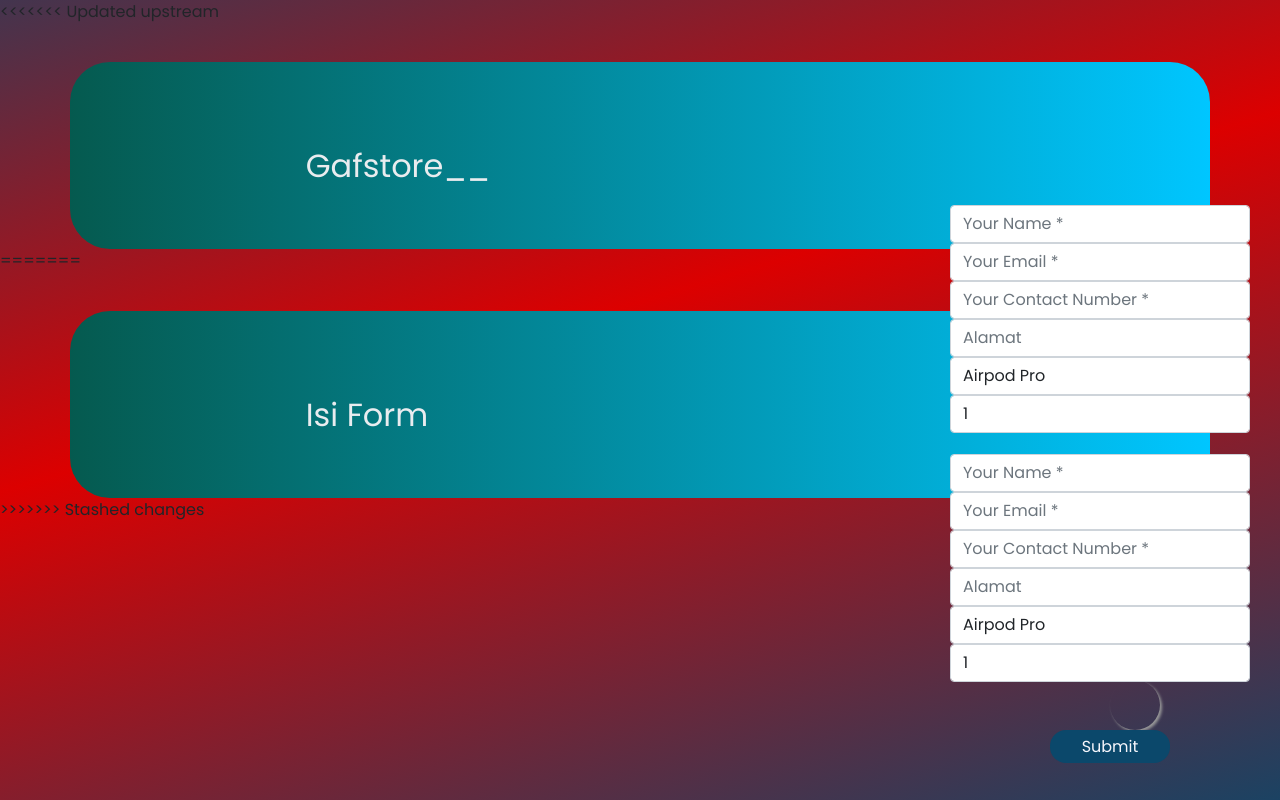
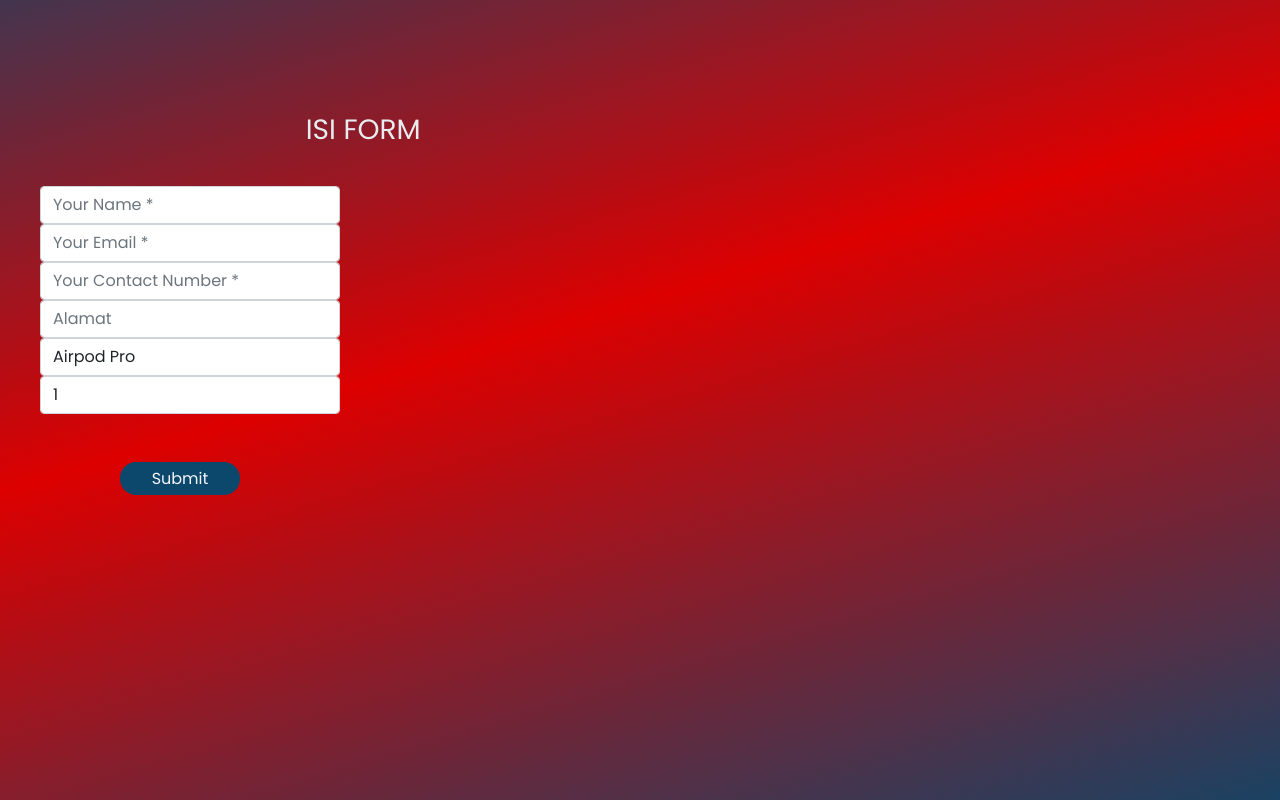
Before and after one commit to IkhwanFarihan/gafstore1.github.io, a plain HTML site: page whatsapp.html in a window 1280 px wide. Drawn offline with nearby package versions, Linux system fonts and the light colour scheme.

Commit message:
ketujuh kommit

```diff
--- a/style.css
+++ b/style.css
@@ -8,7 +8,7 @@
 body {
   height: 1800px;
 
-  min-width: 350px;
+  min-width: 360px;
   justify-content: center;
   position: relative;
   background: linear-gradient(163.45deg, #0b486b -15.18%, #dc0000 41.68%, #0b486b 104.89%);
--- a/whatsapp.html
+++ b/whatsapp.html
@@ -1,4 +1,3 @@
-<<<<<<< Updated upstream
 <html lang="en">
   <head>
     <meta charset="UTF-8" />
@@ -6,6 +5,11 @@
     <title>Document</title>
     <link href="https://cdn.jsdelivr.net/npm/bootstrap@5.0.2/dist/css/bootstrap.min.css" rel="stylesheet" integrity="sha384-EVSTQN3/azprG1Anm3QDgpJLIm9Nao0Yz1ztcQTwFspd3yD65VohhpuuCOmLASjC" crossorigin="anonymous" />
     <style>
+      @import url("https://fonts.googleapis.com/css2?family=Poppins:wght@400;700&display=swap");
+      body {
+        background: linear-gradient(163.45deg, #0b486b -15.18%, #dc0000 41.68%, #0b486b 104.89%);
+        font-family: "Poppins", sans-serif;
+      }
       .register .nav-tabs .nav-link:hover {
         border: none;
       }
@@ -27,150 +31,13 @@
         margin-left: 21%;
         margin-bottom: 10%;
         color: #e9ecef;
+        text-transform: uppercase;
       }
 
       .register-heading h1 {
         margin-left: 21%;
         margin-bottom: 10%;
         color: #e9ecef;
-      }
-
-      .register {
-        background: -webkit-linear-gradient(left, #055a4f, #00c6ff);
-        margin-top: 3%;
-        padding: 3%;
-        border-radius: 2.5rem;
-      }
-
-      .btnSubmit {
-        width: 50%;
-        border-radius: 1rem;
-        padding: 1.5%;
-        color: #fff;
-        background-color: #03612e;
-        border: none;
-        cursor: pointer;
-        margin-right: 6%;
-        color: rgb(246, 246, 252);
-        margin-top: 4%;
-      }
-    </style>
-  </head>
-
-  <body>
-    <div class="container register">
-      <div class="row">
-        <div class="col-md-6">
-          <div class="tab-pane fade show active text-align form-new" id="home" role="tabpanel" aria-labelledby="home-tab">
-            <h3 class="register-heading text-nowrap">Gafstore__</h3>
-            <div class="row register-form">
-              <div class="col-md-12">
-                <form autocomplete="off">
-                  <div class="form-group">
-                    <input type="text" name="Name" id="name" class="form-control" placeholder="Your Name *" value="" required="" />
-                  </div>
-                  <div class="form-group">
-                    <input type="text" name="Email" id="email" class="form-control" placeholder="Your Email *" value="" required="" />
-                  </div>
-                  <div class="form-group">
-                    <input type="number" name="Phone" id="phone" class="form-control" placeholder="Your Contact Number *" value="" required="" />
-                  </div>
-                  <div class="form-group">
-                    <input type="text" name="alamat" id="alamat" class="form-control" placeholder="Alamat" value="" required />
-                  </div>
-                  <div class="form-group">
-                    <select class="form-control" id="jenis">
-                      <option>Airpod Pro</option>
-                      <option>Airpod V2</option>
-                      <option>Airpod V3</option>
-                    </select>
-                  </div>
-                  <div class="form-group">
-                    <select class="form-control" id="item">
-                      <option>1</option>
-                      <option>2</option>
-                      <option>3</option>
-                    </select>
-                  </div>
-                  <div class="form-group">
-                    <input type="button" name="submit" class="btnSubmit btn-block" onclick="gotowhatsapp()" value="Submit" />
-                    <a
-                      href="https://wa.me/60108451587?text=Hi%20There!"
-                      class="float"
-                      style="position: fixed; width: 50px; height: 50px; bottom: 70px; right: 120px; color: #fff; border-radius: 50px; text-align: center; cursor: pointer; box-shadow: 2px 2px 3px #999"
-                    >
-                    </a>
-                  </div>
-                </form>
-              </div>
-            </div>
-          </div>
-        </div>
-      </div>
-    </div>
-
-    <script src="https://cdn.jsdelivr.net/npm/bootstrap@5.0.2/dist/js/bootstrap.bundle.min.js" integrity="sha384-MrcW6ZMFYlzcLA8Nl+NtUVF0sA7MsXsP1UyJoMp4YLEuNSfAP+JcXn/tWtIaxVXM" crossorigin="anonymous"></script>
-    <script src="https://cdnjs.cloudflare.com/ajax/libs/jquery/3.2.1/jquery.min.js"></script>
-    <script>
-      function gotowhatsapp() {
-        var item = document.getElementById("item").value;
-        var jenis = document.getElementById("jenis").value;
-        var name = document.getElementById("name").value;
-        var phone = document.getElementById("phone").value;
-        var email = document.getElementById("email").value;
-        var alamat = document.getElementById("alamat").value;
-
-        var url = "https://wa.me/60108451587?text=" + "Jenis: " + jenis + "%0a" + "Item: " + item + "%0a" + "Name: " + name + "%0a" + "Phone: " + phone + "%0a" + "Email: " + email + "%0a" + "Alamat: " + alamat + "%0a";
-
-        window.open(url, "_blank").focus();
-      }
-    </script>
-  </body>
-</html>
-=======
-<html lang="en">
-  <head>
-    <meta charset="UTF-8" />
-    <meta name="viewport" content="width=device-width, initial-scale=1.0" />
-    <title>Document</title>
-    <link href="https://cdn.jsdelivr.net/npm/bootstrap@5.0.2/dist/css/bootstrap.min.css" rel="stylesheet" integrity="sha384-EVSTQN3/azprG1Anm3QDgpJLIm9Nao0Yz1ztcQTwFspd3yD65VohhpuuCOmLASjC" crossorigin="anonymous" />
-    <style>
-      @import url("https://fonts.googleapis.com/css2?family=Poppins:wght@400;700&display=swap");
-      body {
-        background: linear-gradient(163.45deg, #0b486b -15.18%, #dc0000 41.68%, #0b486b 104.89%);
-        font-family: "Poppins", sans-serif;
-      }
-
-      .register .nav-tabs .nav-link:hover {
-        border: none;
-      }
-
-      .text-align {
-        margin-top: -3%;
-        margin-bottom: -9%;
-
-        padding: 10%;
-        margin-left: 30%;
-      }
-
-      .form-new {
-        margin-right: 22%;
-        margin-left: 20%;
-      }
-
-      .register-heading {
-        /* margin-left: 21%;
-        margin-bottom: 10%; */
-        margin-top: 10px;
-        color: #e9ecef;
-        font-size: 32px;
-      }
-
-      .register-heading h1 {
-        margin-left: 21%;
-        margin-bottom: 10%;
-        color: #e9ecef;
-        width: 100%;
       }
 
       .register {
@@ -184,18 +51,20 @@
         border-radius: 1rem;
         padding: 1.5%;
         color: #fff;
-        background: #0b486b;
-        margin-left: 100px;
+        background-color: #0b486b;
         border: none;
         cursor: pointer;
-        margin-right: 6%;
+        /* margin-right: 6%; */
         color: rgb(246, 246, 252);
         margin-top: 16%;
+        position: absolute;
+        left: 80px;
       }
       form {
         width: 300px;
-        right: 30px;
+        left: 40px;
         position: absolute;
+        padding-top: 20px;
       }
     </style>
   </head>
@@ -270,4 +139,3 @@
     </script>
   </body>
 </html>
->>>>>>> Stashed changes
```
Also changed, not shown: main.html (added, +91 -0 lines).
